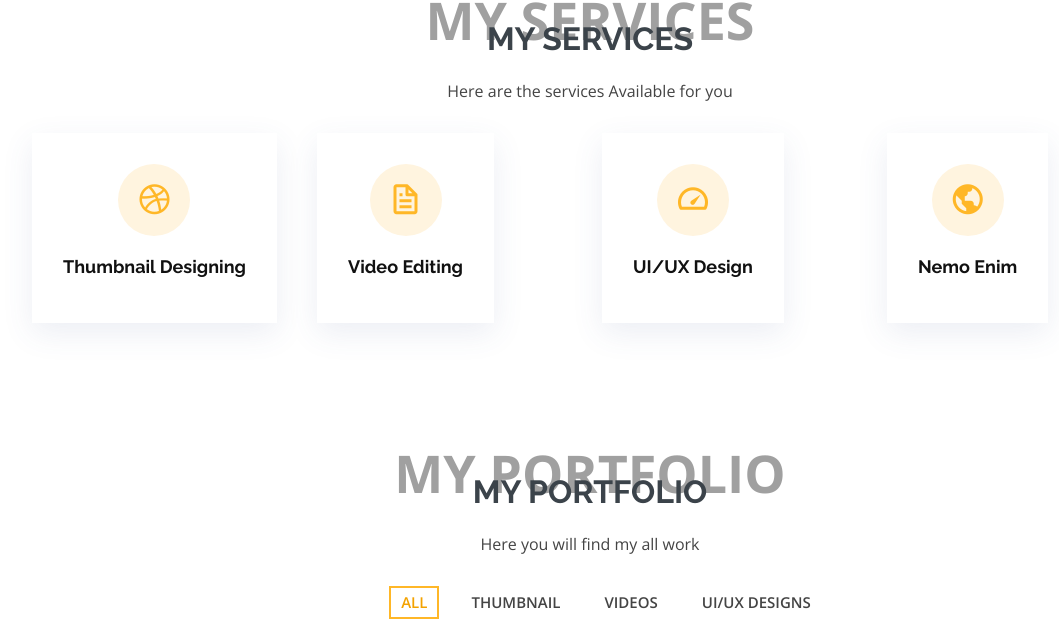
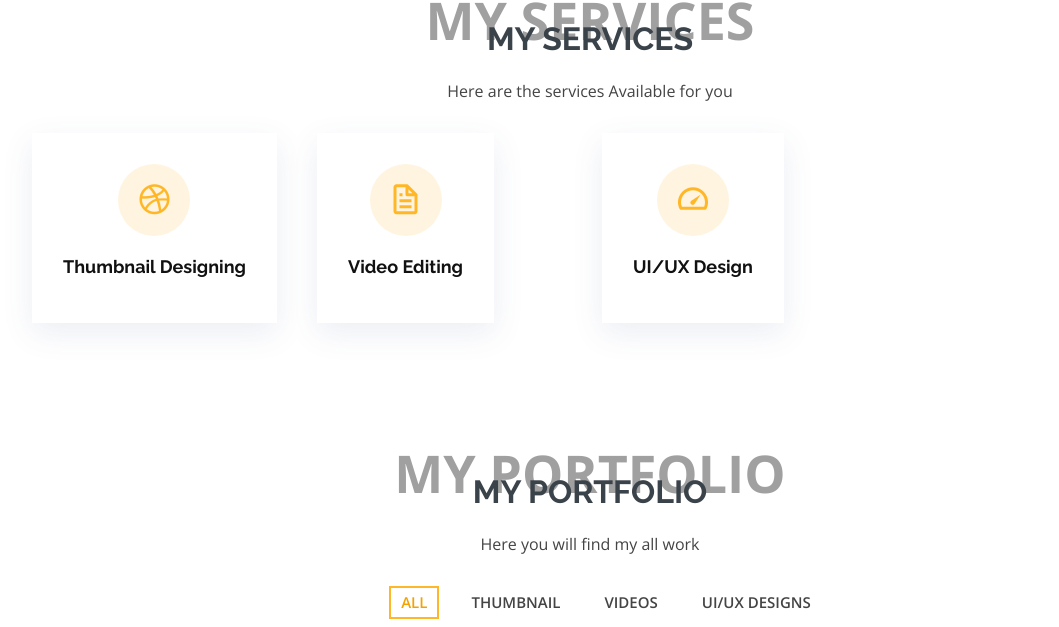
Before and after one commit to sumanyucoder/Reclaw-FX, a plain HTML site: page index.html in a window 1280 px wide. Shown: the part 1489-2116 px from the top of the page, without its empty margins (50-1109 px from the left). Drawn offline with nearby package versions, Linux system fonts and the light colour scheme.

Commit message:
Update index.html

```diff
--- a/index.html
+++ b/index.html
@@ -276,12 +276,7 @@
             </div>
           </div>
 
-          <div class="col-md-6 col-lg-3 d-flex align-items-stretch mb-5 mb-lg-0">
-            <div class="icon-box">
-              <div class="icon"><i class="bx bx-world"></i></div>
-              <h4 class="title"><a href="">Nemo Enim</a></h4>
-            </div>
-          </div>
+
 
         </div>
 
```
